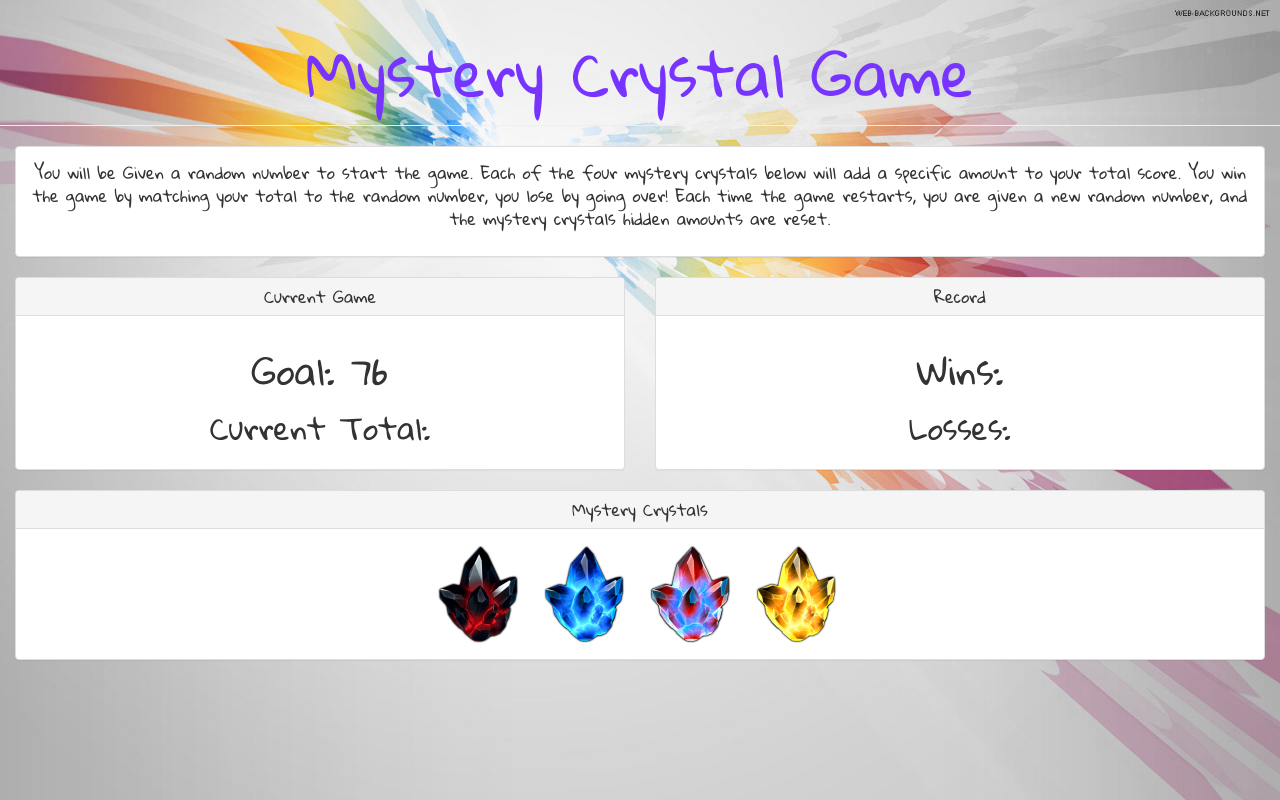
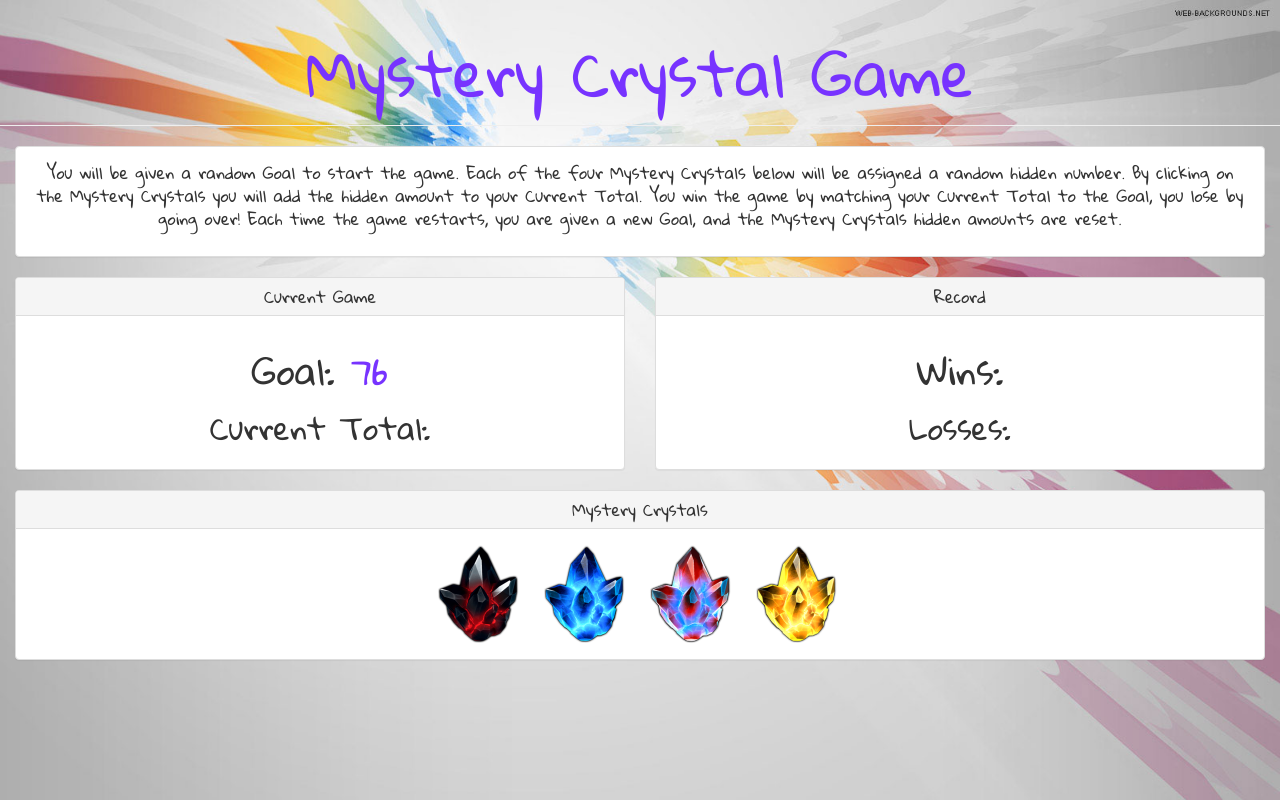
Before and after one commit to b-withers/Mystery-Crystals, a plain HTML site: page index.html in a window 1280 px wide. Drawn offline with nearby package versions, Linux system fonts and the light colour scheme.

Commit message:
wording changes

```diff
--- a/assets/css/style.css
+++ b/assets/css/style.css
@@ -44,3 +44,7 @@ img {
 #instructions {
 	font-size: 16px;
 }
+
+#number-to-guess{
+	color: #7733ff;
+}
--- a/assets/javascript/game.js
+++ b/assets/javascript/game.js
@@ -32,19 +32,16 @@ $( document ).ready(function() {
         ];
 
 
-
-
         $("#crystal1").attr("data-crystalvalue", numberOptions[0]);
         $("#crystal2").attr("data-crystalvalue", numberOptions[1]);
         $("#crystal3").attr("data-crystalvalue", numberOptions[2]);
         $("#crystal4").attr("data-crystalvalue", numberOptions[3]);
         console.log(numberOptions)
 
+
         $(".crystal").on("click", function () {
 
-            console.log("works")
-
-             audioElement.play();
+                    audioElement.play();
 
                     var crystalValue = ($(this).attr("data-crystalvalue"));
                     crystalValue = parseInt(crystalValue);
@@ -53,8 +50,8 @@ $( document ).ready(function() {
                     counter += crystalValue;
                     $("h2 span").text(counter)
 
-                    // All of the same game win-lose logic applies. So the rest remains unchanged.
 
+                    //win / loss logic
 
                     if (counter === targetNumber) {
                         wins ++;
--- a/index.html
+++ b/index.html
@@ -1,15 +1,18 @@
 <!DOCTYPE html>
 <html>
 <head>
-    <title>Crystal Game</title>
+    <title>Mystery Crystals</title>
 
     <!-- Link to CSS Stylesheet -->
     <link rel="stylesheet" href="assets/css/style.css">
+    <!-- image links -->
     <link href="assets/images">
+    <!-- JQUERY Link -->
     <script type="text/javascript" src="https://code.jquery.com/jquery-2.2.0.min.js"></script>
+    <!-- Javascript External page link -->
     <script type="text/javascript" src="assets/javascript/game.js"></script>
+    <!-- Link to Bootstrap -->
     <link rel="stylesheet" href="https://maxcdn.bootstrapcdn.com/bootstrap/3.3.7/css/bootstrap.min.css" integrity="sha384-BVYiiSIFeK1dGmJRAkycuHAHRg32OmUcww7on3RYdg4Va+PmSTsz/K68vbdEjh4u" crossorigin="anonymous">
-
     <!-- Link to Google Fonts -->
     <link href="https://fonts.googleapis.com/css?family=Gloria+Hallelujah" rel="stylesheet">
 
@@ -25,7 +28,7 @@
 <div class="col-lg-12">
     <div class="panel panel-default">
         <div class="panel-body">
-             <p id="instructions">You will be Given a random number to start the game. Each of the four mystery crystals below will add a specific amount to your total score. You win the game by matching your total to the random number, you lose by going over! Each time the game restarts, you are given a new random number, and the mystery crystals hidden amounts are reset.</p>
+             <p id="instructions">You will be given a random Goal to start the game. Each of the four Mystery Crystals below will be assigned a random hidden number. By clicking on the Mystery Crystals you will add the hidden amount to your Current Total. You win the game by matching your Current Total to the Goal, you lose by going over! Each time the game restarts, you are given a new Goal, and the Mystery Crystals hidden amounts are reset.</p>
         </div>
     </div>
 </div>
```
